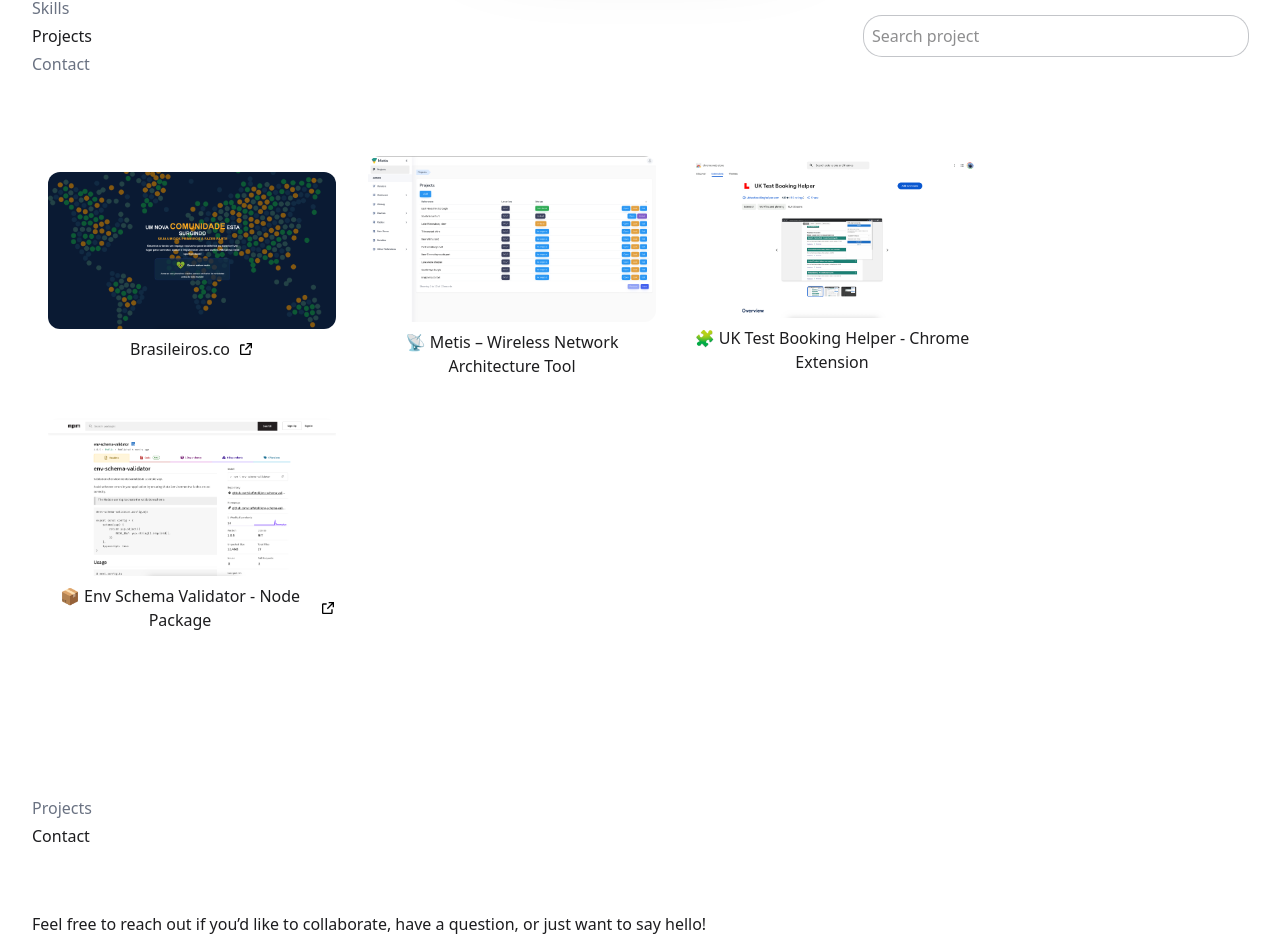
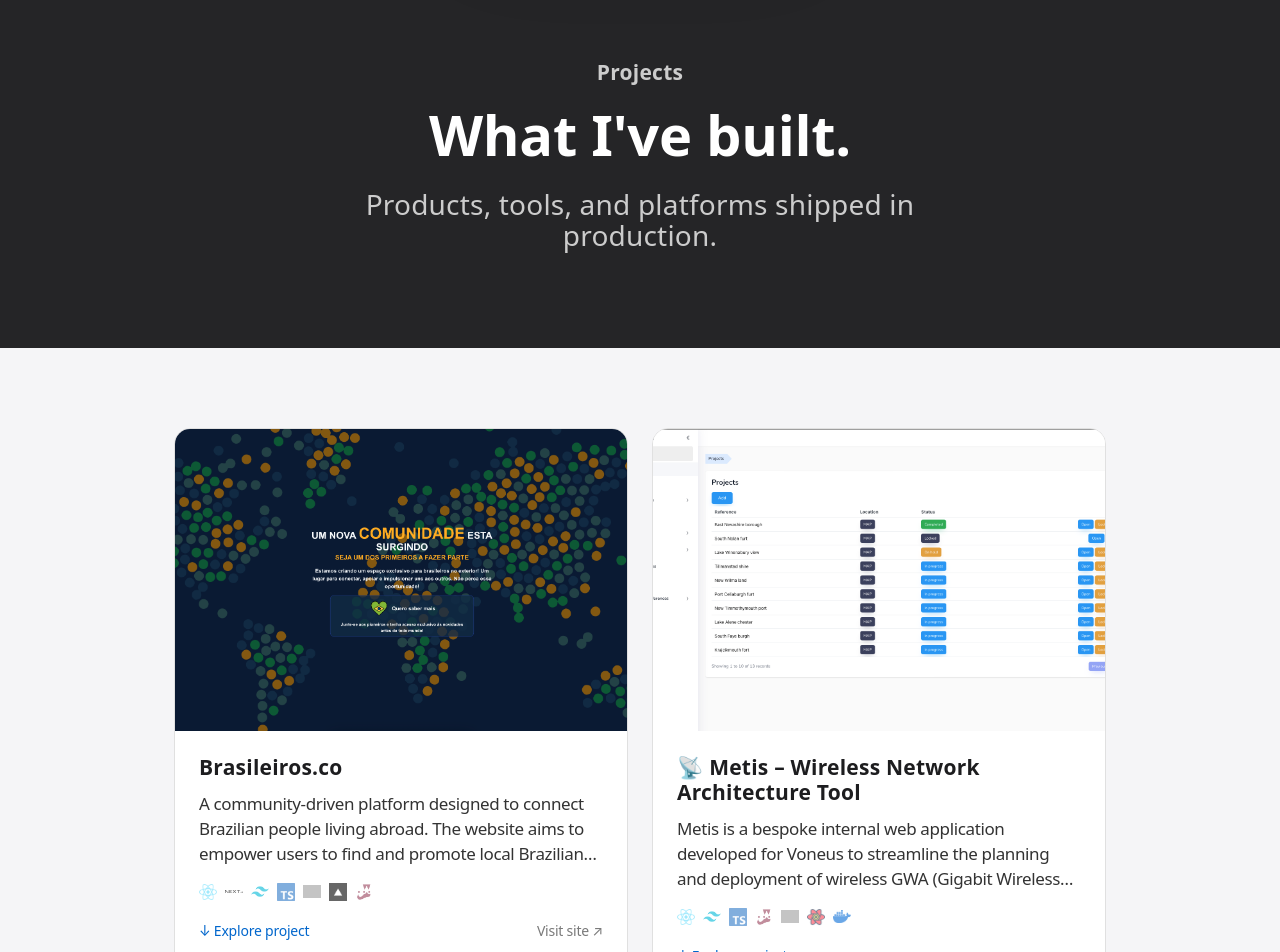
Before and after one commit to ciuffetelli/ciuffetelli.co.uk, a Next.js app: page / in a window 1280 px wide. Shown: the part 3306-4258 px from the top of the page. Built offline with nearby package versions, Linux system fonts and the light colour scheme; grey boxes are pictures that could not be loaded.

Commit message:
Refactor project

```diff
--- a/src/components/project/projectItem.tsx
+++ b/src/components/project/projectItem.tsx
@@ -1,22 +1,74 @@
 import React from 'react';
-import { Project as TProject } from '../../../data/projects';
-import { ProjectTitle } from './projectTitle';
 import Image from 'next/image';
+import { Project } from '../../../data/projects';
+import { skills as skillData } from '../../../data/skills';
 
-type ProjectProps = {
-	project: TProject;
-	onClick?: (title: string) => void;
+type ProjectCardProps = {
+  project: Project;
+  active: boolean;
+  onClick: () => void;
 };
-export const ProjectItem:React.FC<ProjectProps> = ({ project, onClick }) => {
 
-		const {title, url, icon, iconSize = [320, 560]} = project;
+export const ProjectCard: React.FC<ProjectCardProps> = ({ project, active, onClick }) => {
+  const { title, icon, description, skills, url } = project;
 
-		return (
-			<div className='flex flex-col justify-center items-center max-w-72 m-4 space-y-2 hover:scale-110 transition-all duration-300'>
-				<button type='button' className='rounded-xl overflow-hidden cursor-pointer' onClick={() => onClick?.(title)}>
-					<Image src={icon} alt={title} width={iconSize[0]} height={iconSize[1]} />
-				</button>
-				<ProjectTitle title={title} url={url} />
-			</div>
-		)
-}
+  const skillIcons = skills
+    .slice(0, 7)
+    .map(s => skillData.find(d => d.title === s))
+    .filter(Boolean);
+
+  return (
+    <div
+      onClick={onClick}
+      className={`cursor-pointer bg-white rounded-2xl overflow-hidden border transition-all duration-200 ${
+        active
+          ? 'border-primary shadow-lg ring-2 ring-primary/20'
+          : 'border-hairline hover:shadow-md hover:-translate-y-0.5'
+      }`}
+    >
+      {/* Cover image */}
+      <div className="relative w-full aspect-[3/2] bg-parchment">
+        <Image src={icon} alt={title} fill className="object-cover object-top" />
+      </div>
+
+      {/* Body */}
+      <div className="p-6 flex flex-col gap-3">
+        <h3 className="type-tagline text-ink">{title}</h3>
+        <p className="type-body text-ink-muted line-clamp-3">{description}</p>
+
+        {/* Skill icons */}
+        <div className="flex items-center gap-2 flex-wrap mt-1">
+          {skillIcons.map(s => s && (
+            <Image
+              key={s.title}
+              src={s.icon}
+              alt={s.title}
+              width={18}
+              height={18}
+              className="object-contain opacity-60"
+              title={s.title}
+            />
+          ))}
+        </div>
+
+        {/* Footer */}
+        <div className="flex items-center justify-between mt-2">
+          <span className="type-caption text-primary font-medium">
+            {active ? '↑ Hide details' : '↓ Explore project'}
+          </span>
+          {url && (
+            <a
+              href={url}
+              target="_blank"
+              rel="noreferrer"
+              onClick={e => e.stopPropagation()}
+              className="type-caption text-ink-faint hover:text-primary transition-colors"
+            >
+              Visit site ↗
+            </a>
+          )}
+        </div>
+      </div>
+    </div>
+  );
+};
--- a/src/components/project/projectSection.tsx
+++ b/src/components/project/projectSection.tsx
@@ -1,105 +1,114 @@
 "use client";
 
+import React, { useMemo } from 'react';
+import Image from 'next/image';
 import { Project } from '../../../data/projects';
-import React, { useMemo } from 'react';
-import { Section } from '../section';
-import { mainMenu, MainMenuItem } from '../../../data/mainMenu';
-import { SmartMenu } from '../smartMenu';
 import { Gallery } from '../gallery';
-import { Skill, skills as skillData } from '../../../data/skills';
-import { ProjectDetails } from './projectDetails';
+import { skills as skillData } from '../../../data/skills';
 import { sortSkills } from '../../utils/sortSkills';
 
-type ProjectSectionProps = {
-	project: Project;
-	active: boolean;
+type ProjectDetailProps = {
+  project: Project;
+  onClose: () => void;
 };
-export const ProjectSection:React.FC<ProjectSectionProps> = ({ project: { title, icon, images = [], description, details, createdAt, skills, url }, active }) => {
 
-	const menuItems = useMemo(() => {
-		// This project need be added just after Projects
-		return mainMenu.reduce((acc, item) => {
+export const ProjectDetail: React.FC<ProjectDetailProps> = ({ project, onClose }) => {
+  const { title, icon, images = [], description, skills, url, details = {} } = project;
 
-			acc.push(item);
+  const galleryImages = useMemo(() =>
+    [icon, ...images].map(src => ({ src, alt: `${title} screenshot` })),
+  [icon, images, title]);
 
-			if(item.name === 'Projects') {
-				acc.push({
-					name: title,
-					href: `#${title}`,
-				});
-			}
+  const technologies = useMemo(() =>
+    sortSkills(
+      skills
+        .map(s => skillData.find(d => d.title === s))
+        .filter((s): s is typeof skillData[number] => Boolean(s))
+    ),
+  [skills]);
 
-			return acc;
-		}, [] as MainMenuItem[]);
-	}, [title]);
+  const featuresList = details['Features'] as string[] | undefined;
+  const contribution = details['My Contribution'] as string[] | undefined;
+  const status = details['Status'] as string | undefined;
 
-	const projectImages = useMemo(() => {
-		return [icon, ...images].map(image => ({
-			src: image,
-			alt: `${title} ${image}`,
-		}));
-	}, [icon, images, title]);
+  return (
+    <div id="project-detail" className="tile bg-pearl border-t border-hairline">
+      <div className="tile-inner">
 
-	const projectDetails = useMemo(() => {
+        {/* Back */}
+        <button
+          type="button"
+          onClick={onClose}
+          className="flex items-center gap-2 type-caption text-ink-faint hover:text-ink transition-colors mb-10"
+        >
+          ← Back to projects
+        </button>
 
-		let projectDetails = details ?? {};
+        <div className="grid grid-cols-1 md:grid-cols-2 gap-12">
 
-		projectDetails['Created At'] = createdAt.toLocaleDateString('en-UK', {
-			year: 'numeric',
-			month: 'long',
-			day: 'numeric',
-		});
+          {/* Gallery */}
+          <Gallery images={galleryImages} length={9} />
 
-		const technologies: Skill[] = [];
+          {/* Content */}
+          <div className="flex flex-col gap-6">
+            <h2 className="type-display text-ink">{title}</h2>
+            <p className="type-body text-ink-muted">{description}</p>
 
-		skills.forEach(skill => {
+            {status && (
+              <div className="flex items-center gap-2">
+                <span className="type-caption text-ink-faint">Status</span>
+                <span className="type-caption text-ink font-medium">{status}</span>
+              </div>
+            )}
 
-			const itemSkill = skillData.find(s => s.title.toLowerCase() === skill.toLowerCase());
+            {url && (
+              <a href={url} target="_blank" rel="noreferrer" className="btn-ghost self-start">
+                Visit project ↗
+              </a>
+            )}
 
-			if(itemSkill) {
-				technologies.push(itemSkill);
-			}
-		});
+            {/* Technologies */}
+            <div className="flex flex-col gap-3">
+              <span className="type-caption text-ink-faint uppercase tracking-wider">Technologies</span>
+              <div className="flex flex-wrap gap-2">
+                {technologies.map(s => (
+                  <div key={s.title} className="flex items-center gap-1.5 bg-white border border-hairline rounded-lg px-2.5 py-1.5">
+                    <Image src={s.icon} alt={s.title} width={14} height={14} className="object-contain" />
+                    <span className="type-caption text-ink-muted">{s.title}</span>
+                  </div>
+                ))}
+              </div>
+            </div>
 
-		projectDetails['Technologies'] = sortSkills(technologies).map(skill => ({
-			title: skill.title,
-			icon: skill.icon,
-		}));
+            {/* Features */}
+            {featuresList && (
+              <div className="flex flex-col gap-3">
+                <span className="type-caption text-ink-faint uppercase tracking-wider">Features</span>
+                <ul className="flex flex-col gap-2">
+                  {featuresList.map(f => (
+                    <li key={f} className="type-body text-ink-muted">{f}</li>
+                  ))}
+                </ul>
+              </div>
+            )}
 
-		if(url) {
-			projectDetails = {
-				Link: url,
-				...projectDetails
-			}
-		}
-
-		return projectDetails;
-	}, [createdAt, details, skills, url]);
-
-	const isMobile = useMemo(() => {
-		if(typeof window === 'undefined') return false;
-		return window.innerWidth < 768;
-	}, []);
-
-	if(!active) return null;
-	return (
-		<Section id={title}>
-			<div className="flex-wrap gap-4 items-center justify-between">
-				{ <SmartMenu menuItems={menuItems} currentTitle={title} /> }
-			</div>
-			<div className='grid grid-cols-1 md:grid-cols-2 gap-4'>
-
-				<Gallery images={projectImages} length={isMobile ? 4 : 9} />
-
-				<div className='flex flex-col gap-4'>
-					<p className='text-lg text-justify'>
-						{description}
-					</p>
-
-					<ProjectDetails details={projectDetails} />
-
-				</div>
-			</div>
-		</Section>
-	);
-}
+            {/* My Contribution */}
+            {contribution && (
+              <div className="flex flex-col gap-3">
+                <span className="type-caption text-ink-faint uppercase tracking-wider">My Contribution</span>
+                <ul className="flex flex-col gap-2">
+                  {contribution.map(c => (
+                    <li key={c} className="type-body text-ink-muted flex gap-2">
+                      <span className="text-primary shrink-0">✓</span>
+                      {c}
+                    </li>
+                  ))}
+                </ul>
+              </div>
+            )}
+          </div>
+        </div>
+      </div>
+    </div>
+  );
+};
--- a/src/sections/Projects.tsx
+++ b/src/sections/Projects.tsx
@@ -1,67 +1,73 @@
 "use client";
 
-import { Section } from '@/components/section';
-import React, { useCallback, useMemo, useState } from 'react';
+import React, { useState, useMemo, useCallback } from 'react';
 import { projects } from '../../data/projects';
-import { ProjectItem } from '@/components/project/projectItem';
-import { ProjectSection } from '@/components/project/projectSection';
-import { useRouter } from 'next/navigation';
+import { ProjectCard } from '@/components/project/projectItem';
+import { ProjectDetail } from '@/components/project/projectSection';
 
-export const Projects:React.FC = () => {
+const sortProjects = (ps: typeof projects) =>
+  [...ps].sort(
+    ({ createdAt: a, priority: pA = 0 }, { createdAt: b, priority: pB = 0 }) => {
+      if (pA || pB) return pB - pA;
+      return b.getTime() - a.getTime();
+    }
+  );
 
-		const [search, setSearch] = useState('');
-		const [activatedProjectTitle, setActivatedProjectTitle] = useState('');
+export const Projects: React.FC = () => {
+  const [active, setActive] = useState('');
 
-		const router = useRouter();
+  const sorted = useMemo(() => sortProjects(projects), []);
 
-		const header = useMemo(() => {
-			return (
-				<input type='search' placeholder='Search project' value={search} onChange={(e) => setSearch(e.target.value)} className='w-full max-w-sm ring-1 ring-gray-900/25 rounded-lg p-2' />
-			)
-		}, [search]);
+  const handleSelect = useCallback((title: string) => {
+    const next = active === title ? '' : title;
+    setActive(next);
+    if (next) {
+      setTimeout(() => {
+        document.getElementById('project-detail')?.scrollIntoView({ behavior: 'smooth', block: 'start' });
+      }, 50);
+    }
+  }, [active]);
 
-		const sortedProjects = useMemo(() => {
-			return [...projects].sort(({ createdAt: createdAtA = new Date(), priority: priorityA = 0 }, { createdAt: createdAtB = new Date(), priority: priorityB = 0 }) => {
-				const createdAtAgo = createdAtB.getTime() - createdAtA.getTime();
-				const priority = priorityB - priorityA;
+  const activeProject = sorted.find(p => p.title === active) ?? null;
 
-				if(priorityA || priorityB) return priority;
+  return (
+    <section id="projects">
 
-				return createdAtAgo;
-			});
-		}, []);
+      {/* Impact banner */}
+      <div className="bg-tile-3 text-on-dark py-24 px-6 text-center">
+        <p className="type-tagline text-muted-dark mb-5">Projects</p>
+        <h2 className="type-hero text-on-dark max-w-2xl mx-auto leading-tight">
+          What I&apos;ve built.
+        </h2>
+        <p className="type-lead text-muted-dark mt-6 max-w-xl mx-auto">
+          Products, tools, and platforms shipped in production.
+        </p>
+      </div>
 
-		const filteredProjects = useMemo(() => {
-				if (!search) return sortedProjects;
+      {/* Card grid */}
+      <div className="tile bg-parchment">
+        <div className="tile-inner">
+          <div className="grid grid-cols-1 md:grid-cols-2 gap-6">
+            {sorted.map(p => (
+              <ProjectCard
+                key={p.title}
+                project={p}
+                active={active === p.title}
+                onClick={() => handleSelect(p.title)}
+              />
+            ))}
+          </div>
+        </div>
+      </div>
 
-				const lowerSearch = search.toLowerCase();
+      {/* Detail panel */}
+      {activeProject && (
+        <ProjectDetail
+          project={activeProject}
+          onClose={() => setActive('')}
+        />
+      )}
 
-				return sortedProjects.filter(({ title, skills = [] }) =>
-					[...skills, title].some(item =>
-						item.toLowerCase().includes(lowerSearch)
-					)
-				);
-		}, [search, sortedProjects]);
-
-		const handleSelectProject = useCallback((title: string) => {
-
-			setActivatedProjectTitle(title);
-
-			if(!title) return;
-
-			router.push(`#${title}`);
-
-		}, [router]);
-
-	return (
-		<>
-			<Section id="projects" smartMenu={true} header={header}>
-				<div className='flex flex-wrap text-center'>
-						{ filteredProjects.length === 0 && <p className='text-2xl'>🥺 No projects found</p> }
-						{filteredProjects.map(p => <ProjectItem key={p.title} project={p} onClick={handleSelectProject} />)}
-				</div>
-			</Section>
-			{ filteredProjects.map(p => <ProjectSection key={p.title} project={p} active={activatedProjectTitle === p.title} />) }
-		</>
-	);
-}
+    </section>
+  );
+};
```
